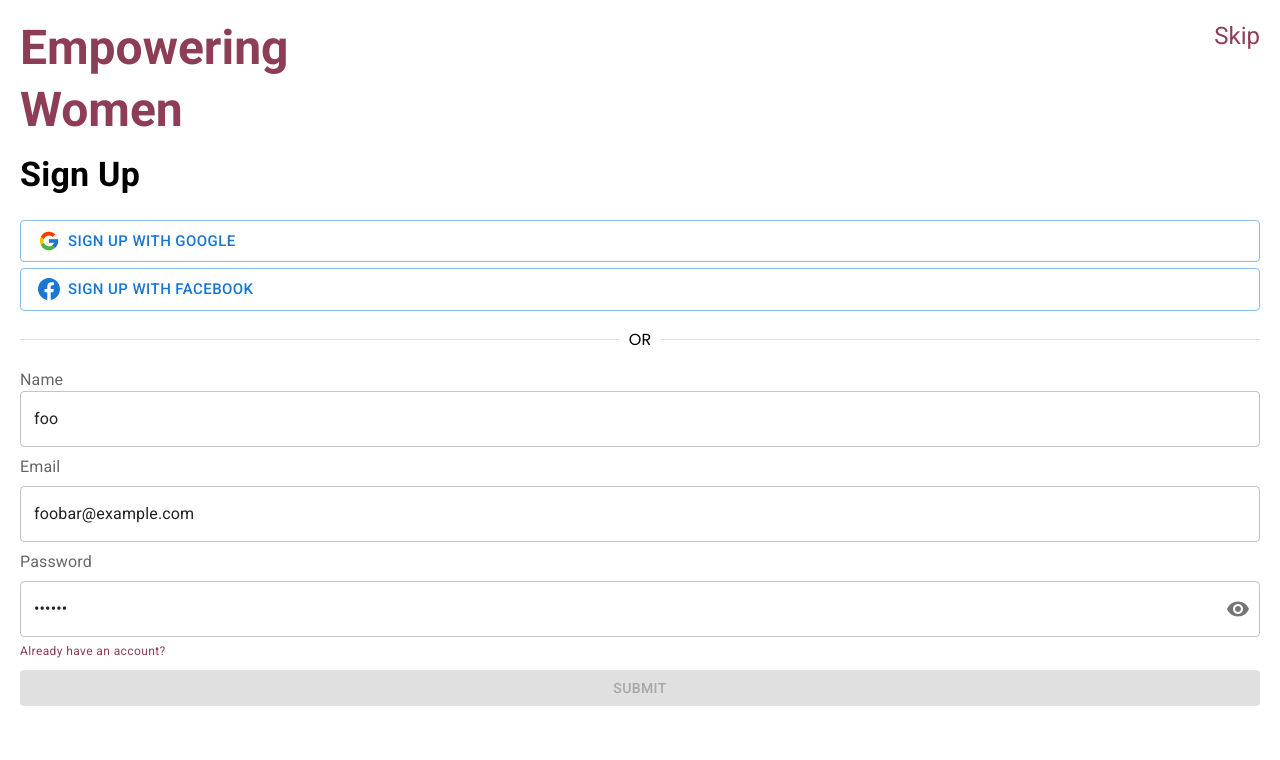
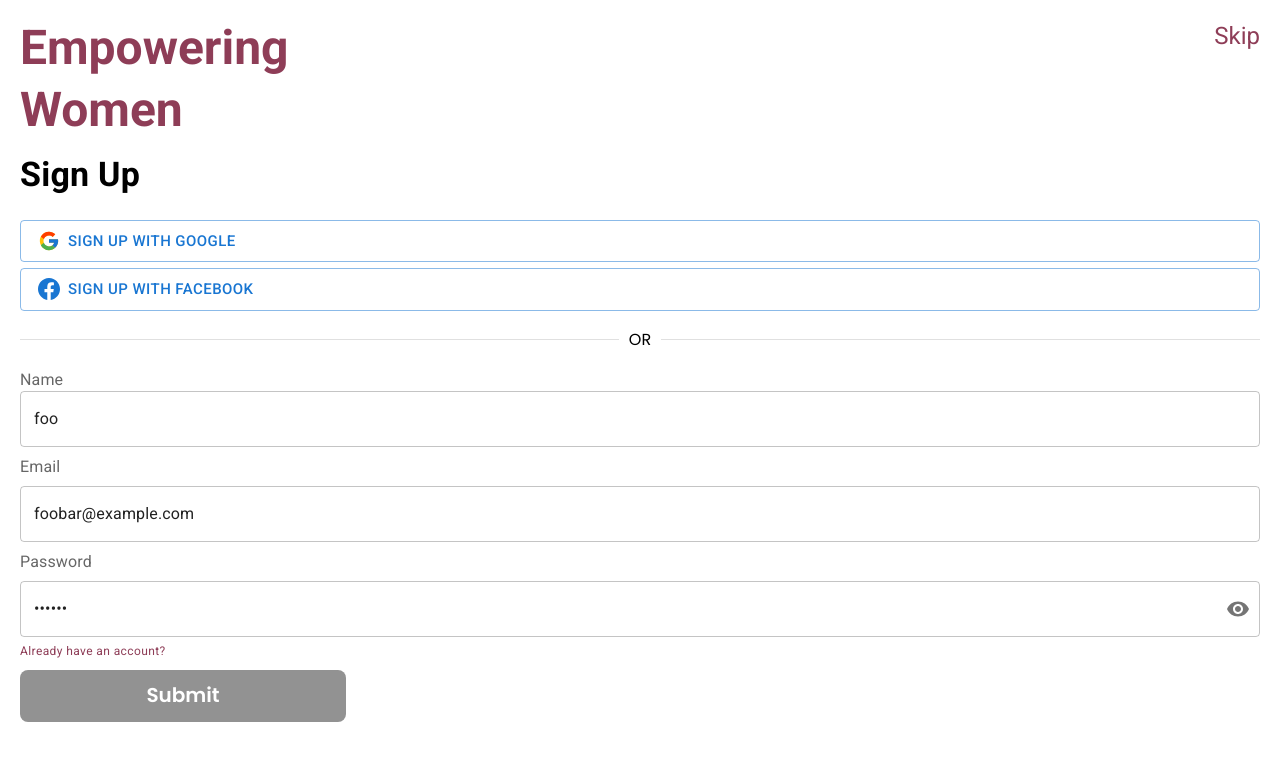
Before and after one commit to self-sg/beneficiary-pwa-nextjs, a Next.js app: page /signup in a window 1280 px wide. Shown: the top 760 px of the page. Built offline with nearby package versions, Linux system fonts and the light colour scheme.

Commit message:
Use custom button component for Submit button

```diff
--- a/components/Button.tsx
+++ b/components/Button.tsx
@@ -1,9 +1,11 @@
+import { BooleanSchema } from 'yup'
 import styles from '../styles/Button.module.css'
 
 interface Props {
   type: string
   size?: string
   text: string
+  disabled?: boolean
   clickHandler?: (event: React.MouseEvent<HTMLButtonElement>) => void
 }
 
@@ -15,7 +17,10 @@ export default function Button(props: Props) {
     textClassName = 'text-m-r'
   }
   return (
-    <button className={`${styles[props.type]}`} onClick={props.clickHandler}>
+    <button
+      className={props.disabled ? `${styles['saveDisabled']}` : `${styles[props.type]}`}
+      onClick={props.clickHandler}
+      disabled={props.disabled}>
       <span className={`${textClassName} ${styles.buttonText}`}>
         {props.text}
       </span>
--- a/pages/signup/index.tsx
+++ b/pages/signup/index.tsx
@@ -10,7 +10,7 @@ import {
   Box
 } from '@mui/material'
 import TextField from '@mui/material/TextField'
-import Button from '@mui/material/Button'
+import { Button as MUIButton } from '@mui/material'
 import Divider from '@mui/material/Divider'
 import Visibility from '@mui/icons-material/Visibility'
 import VisibilityOff from '@mui/icons-material/VisibilityOff'
@@ -18,6 +18,7 @@ import { FcGoogle } from "react-icons/fc";
 import { BsFacebook } from "react-icons/bs";
 import Link from 'next/link'
 import { useRouter } from 'next/router'
+import Button from '../../components/Button'
 
 const Signup = () => {
   // const [values, setValues] = useState({
@@ -109,17 +110,17 @@ const Signup = () => {
             <Box height={24} />
           </Grid>
           <Grid item xs={12}>
-            <Button variant="outlined" fullWidth startIcon={<FcGoogle />} size="large" sx={{justifyContent: 'start' }}>
+            <MUIButton variant="outlined" fullWidth startIcon={<FcGoogle />} size="large" sx={{justifyContent: 'start' }}>
               Sign up with Google
-            </Button>
+            </MUIButton>
           </Grid>
           <Grid item xs={12}>
             <Box height={6} />
           </Grid>
           <Grid item xs={12}>
-            <Button variant="outlined" fullWidth startIcon={<BsFacebook />} size="large" sx={{justifyContent: 'start' }}>
+            <MUIButton variant="outlined" fullWidth startIcon={<BsFacebook />} size="large" sx={{justifyContent: 'start' }}>
               Sign up with Facebook
-            </Button>
+            </MUIButton>
           </Grid>
           <Grid item xs={12}>
             <Box height={16} />
@@ -165,7 +166,6 @@ const Signup = () => {
               error={touched.email && Boolean(errors.email)}
               helperText={touched.email && errors.email}
               onBlur={handleBlur}
-
             />
           </Grid>
           <Grid item xs={12}>
@@ -213,9 +213,11 @@ const Signup = () => {
             <Box height={8} />
           </Grid>
           <Grid item xs={12}>
-            <Button color="primary" variant="contained" fullWidth type="submit" disabled={! isValid || ! dirty}>
-              Submit
-            </Button>
+            <Button
+              type="primary"
+              text="Submit"
+              disabled={! isValid || ! dirty}
+            />
           </Grid>
         </Grid>
       </form>
--- a/styles/Button.module.css
+++ b/styles/Button.module.css
@@ -31,6 +31,5 @@
 
 .saveDisabled {
   composes: primary;
-  width: 100vw;
   background-color: var(--accent-disabled);
 }
```
